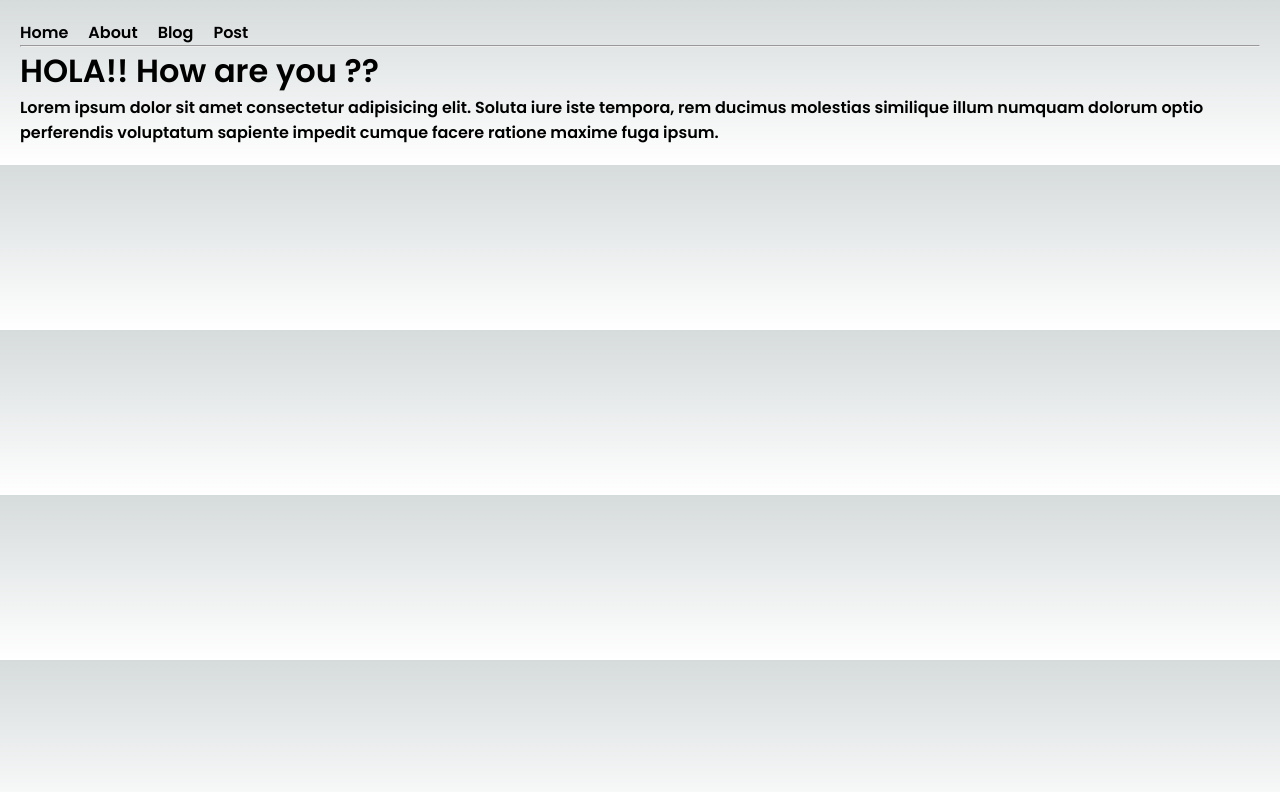
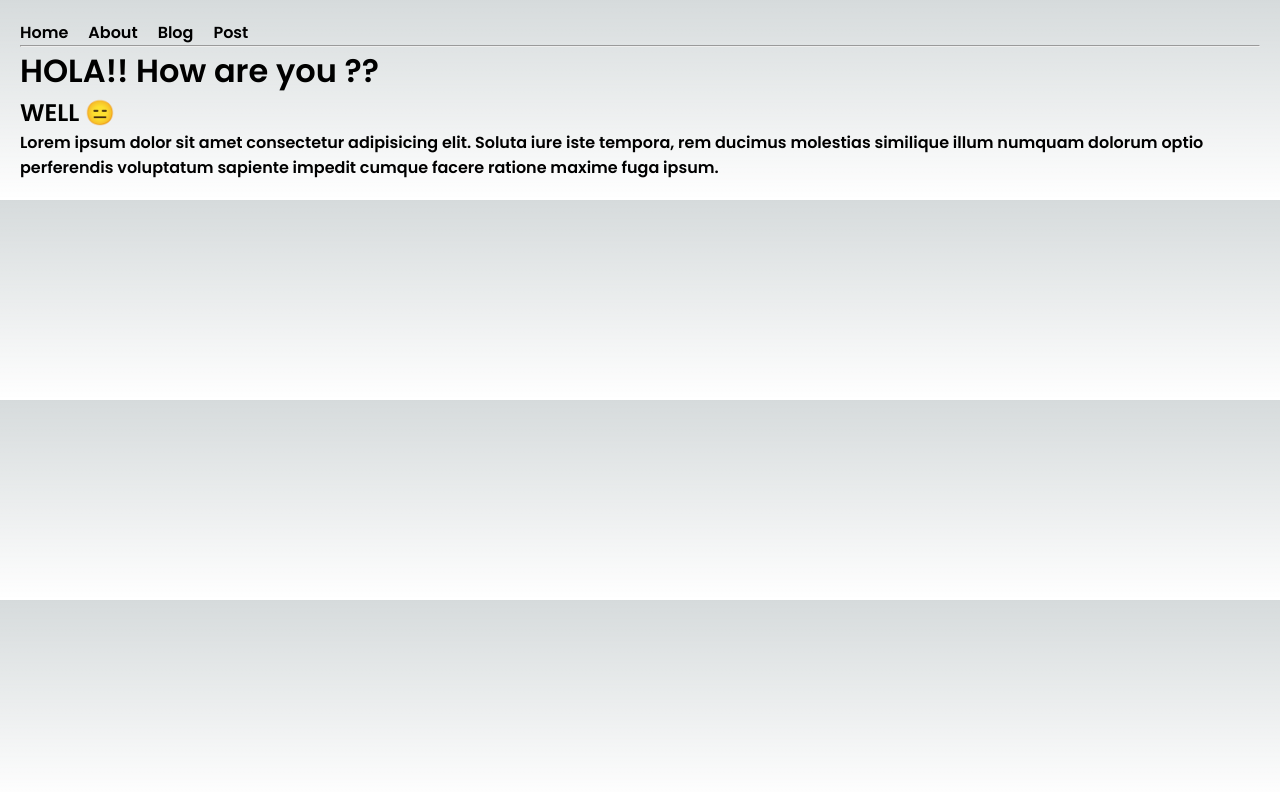
Before and after one commit to sarikamahboob/frontend-boilerplate-next, a Next.js app: page / in a window 1280 px wide. Shown: the top 792 px of the page. Built offline with nearby package versions, Linux system fonts and the light colour scheme.

Commit message:
feat: text added

```diff
--- a/app/page.tsx
+++ b/app/page.tsx
@@ -6,6 +6,7 @@ export default function Home() {
   return (
     <main>
       <h1>HOLA!! How are you ??</h1>
+      <h2>WELL 😑</h2>
       <p>Lorem ipsum dolor sit amet consectetur adipisicing elit. Soluta iure iste tempora, rem ducimus molestias similique illum numquam dolorum optio perferendis voluptatum sapiente impedit cumque facere ratione maxime fuga ipsum.</p>
     </main>
   );
```
